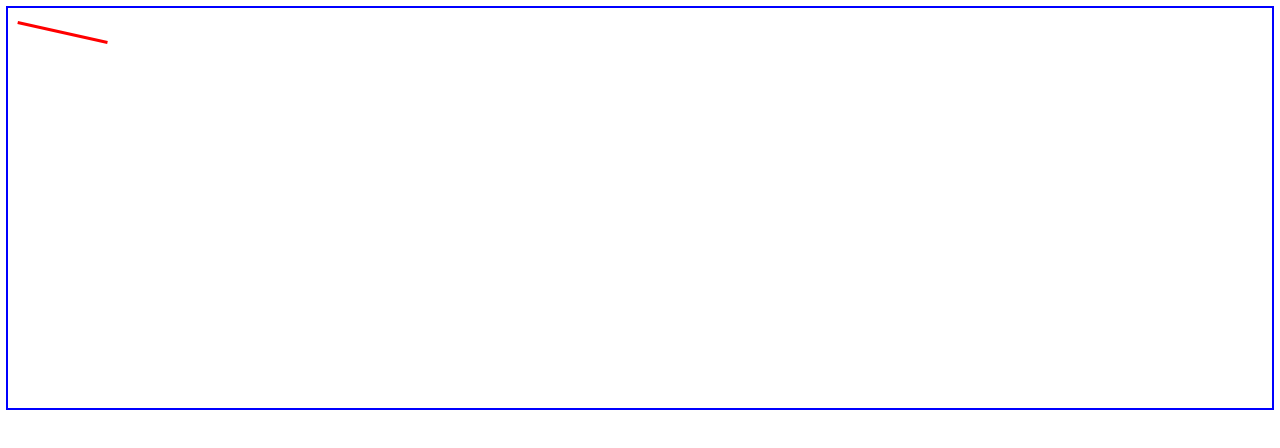
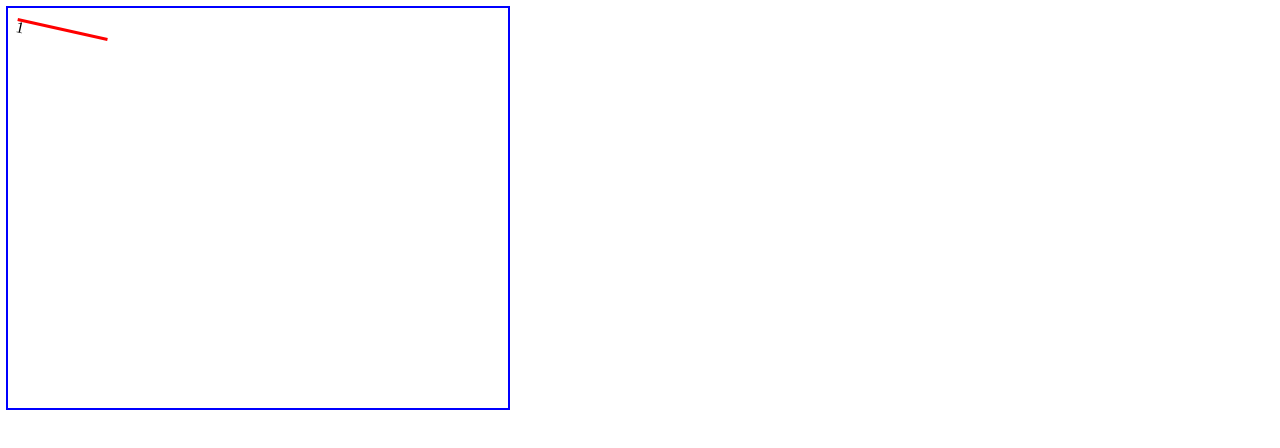
Before and after one commit to Laaouatni/gcode.js, a website built with Vite: page gcode/index.html in a window 1280 px wide. Built offline with nearby package versions, Linux system fonts and the light colour scheme.

Commit message:
solved bug the program create at index 0 a unecessary Css line Element

```diff
--- a/gcode/index.html
+++ b/gcode/index.html
@@ -17,16 +17,18 @@
         border: 5px solid red;
       }
 
-      section {
+      #gcss {
         outline: 2px solid blue;
       }
 
       .Gline {
+        position: relative;
         transform-origin: top left;
       }
 
-      .Gline:hover {
-        border: 0.5rem solid black;
+      .Gline::before {
+        content: "1";
+        position: absolute;
       }
     </style>
 
--- a/gcode/src/API/GcodeApi/Gsimulator/Gcss/Gcss.js
+++ b/gcode/src/API/GcodeApi/Gsimulator/Gcss/Gcss.js
@@ -33,7 +33,9 @@ export default class Gcss extends Gsimulator {
   drawLine(_CurrentObj, _index) {
     this.CssLineClass = new CssLine(_CurrentObj, _index);
 
-    this.cssContainer.appendChild(this.CssLineClass.lineElement);
+    if (_index > 0) {
+      this.cssContainer.appendChild(this.CssLineClass.lineElement);
+    }
   }
 
   generate() {
```
